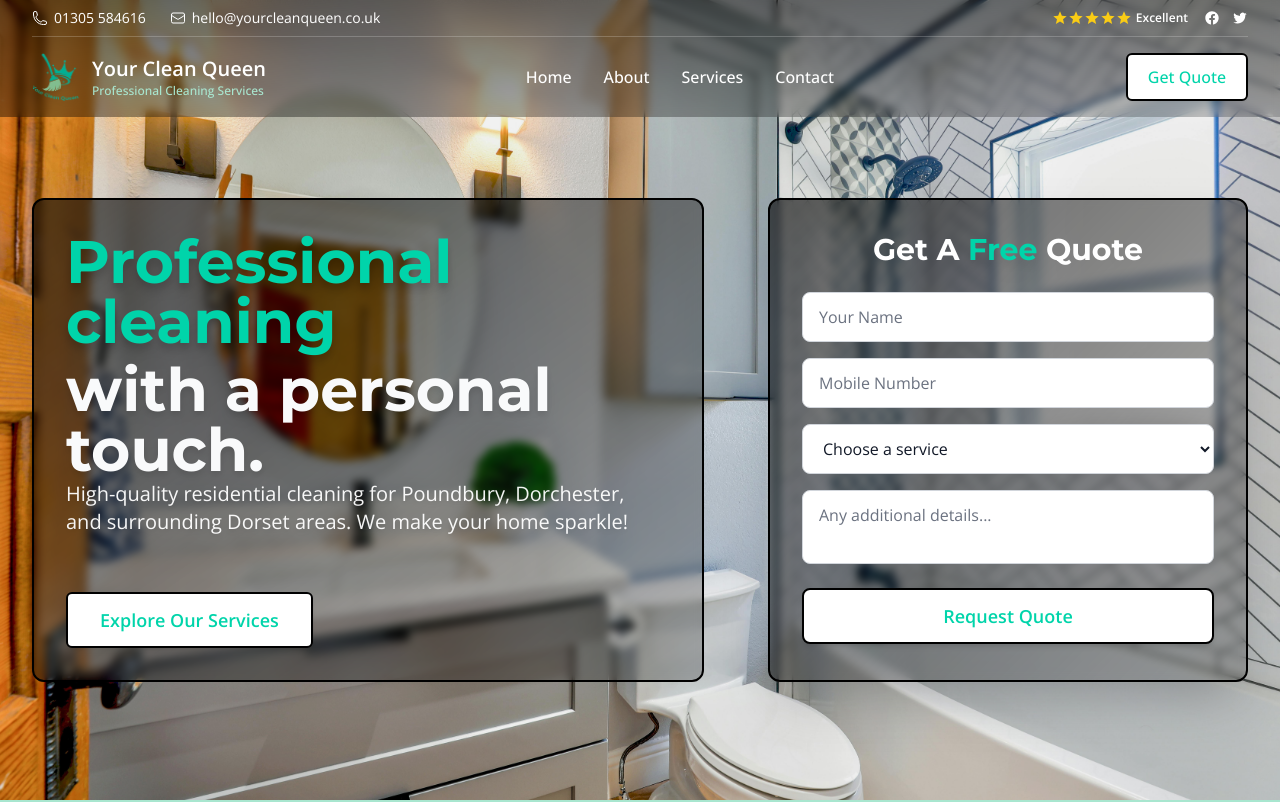
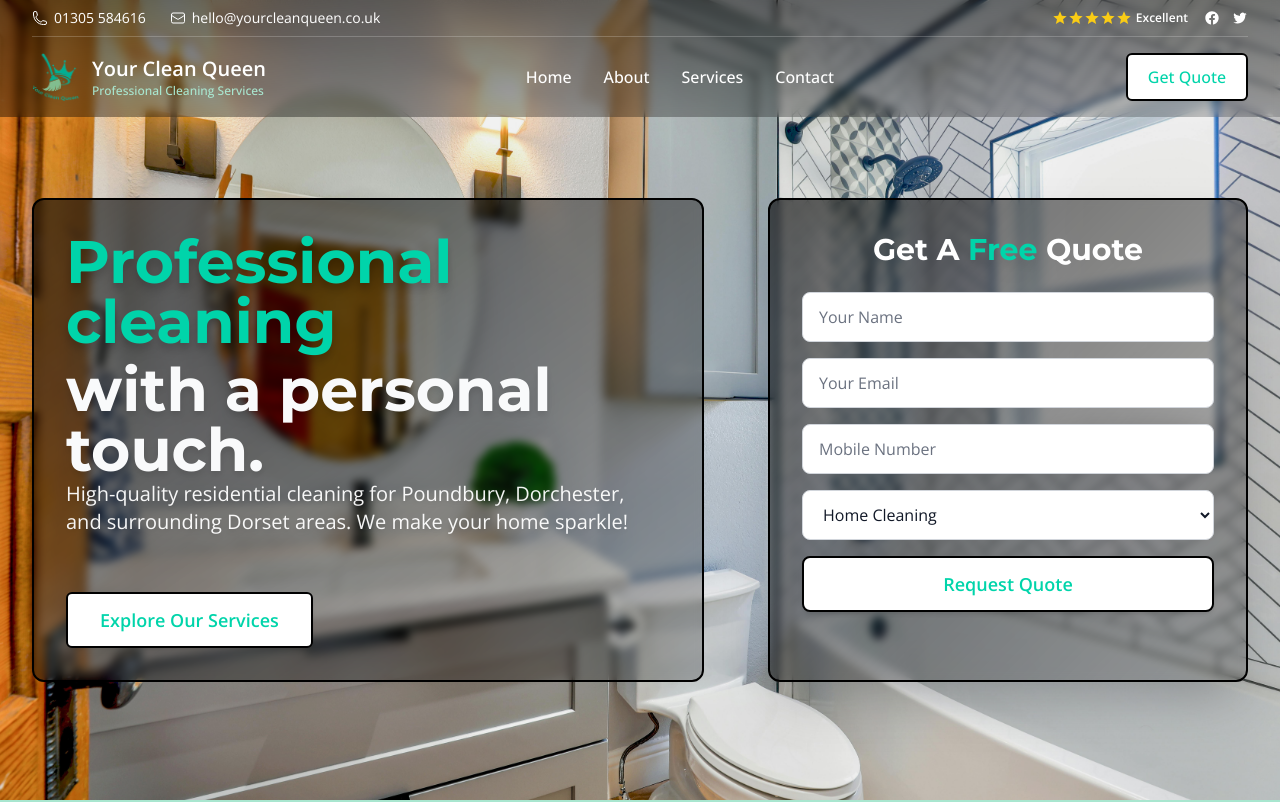
Before and after one commit to RichardDack/Your-Clean-Queen, a Next.js app: page / in a window 1280 px wide. Shown: the top 802 px of the page. Built offline with nearby package versions, Linux system fonts and the light colour scheme.

Commit message:
Update Hero.tsx

```diff
--- a/src/components/Hero.tsx
+++ b/src/components/Hero.tsx
@@ -1,26 +1,10 @@
 'use client';
-import { useState } from 'react';
+import { useForm, ValidationError } from '@formspree/react';
 import Image from 'next/image';
 import Link from 'next/link';
 
 export default function Hero() {
-  const [formData, setFormData] = useState({
-    name: '',
-    phone: '',
-    service: '',
-    comment: ''
-  });
-
-  const handleFormChange = (e: React.ChangeEvent<HTMLInputElement | HTMLSelectElement | HTMLTextAreaElement>) => {
-    setFormData(prev => ({ ...prev, [e.target.name]: e.target.value }));
-  };
-
-  const handleFormSubmit = (e: React.FormEvent) => {
-    e.preventDefault();
-    console.log('Hero form submitted:', formData);
-    alert('Quote request submitted! We will be in touch shortly.');
-    setFormData({ name: '', phone: '', service: '', comment: '' });
-  };
+  const [state, handleSubmitFormspree] = useForm("myzwrrzb");
 
   const servicesOptions = [
     { value: "", label: "Choose a service" },
@@ -77,18 +61,45 @@ export default function Hero() {
               <h3 className="text-xl md:text-2xl lg:text-3xl font-heading font-bold text-white mb-4 md:mb-6 text-center">
                 Get A <span className="drop-shadow-xl" style={{ color: '#00D4AA' }}>Free</span> Quote
               </h3>
-              <form onSubmit={handleFormSubmit} className="space-y-3 md:space-y-4 flex-1">
+              {state.succeeded ? (
+                <div className="text-center py-10 text-white">
+                  <p className="text-lg font-semibold">Thanks for your quote request!</p>
+                  <p className="text-sm">We'll be in touch soon.</p>
+                </div>
+              ) : (
+                <form onSubmit={handleSubmitFormspree} className="space-y-3 md:space-y-4 flex-1">
                 <div>
                   <label htmlFor="hero-name" className="sr-only">Your Name</label>
                   <input
                     type="text"
                     name="name"
                     id="hero-name"
-                    value={formData.name}
-                    onChange={handleFormChange}
                     required
                     className="w-full px-3 py-2.5 md:px-4 md:py-3 rounded-lg border border-gray-300 focus:border-vibrant-green focus:ring-vibrant-green text-gray-900 placeholder-gray-500 bg-white text-sm md:text-base"
                     placeholder="Your Name"
+                  />
+                  <ValidationError
+                    prefix="Name"
+                    field="name"
+                    errors={state.errors}
+                    className="text-red-400 text-xs"
+                  />
+                </div>
+                <div>
+                  <label htmlFor="hero-email" className="sr-only">Your Email</label>
+                  <input
+                    type="email"
+                    name="email"
+                    id="hero-email"
+                    required
+                    className="w-full px-3 py-2.5 md:px-4 md:py-3 rounded-lg border border-gray-300 focus:border-vibrant-green focus:ring-vibrant-green text-gray-900 placeholder-gray-500 bg-white text-sm md:text-base"
+                    placeholder="Your Email"
+                  />
+                  <ValidationError
+                    prefix="Email"
+                    field="email"
+                    errors={state.errors}
+                    className="text-red-400 text-xs"
                   />
                 </div>
                 <div>
@@ -97,11 +108,15 @@ export default function Hero() {
                     type="tel"
                     name="phone"
                     id="hero-phone"
-                    value={formData.phone}
-                    onChange={handleFormChange}
                     required
                     className="w-full px-3 py-2.5 md:px-4 md:py-3 rounded-lg border border-gray-300 focus:border-vibrant-green focus:ring-vibrant-green text-gray-900 placeholder-gray-500 bg-white text-sm md:text-base"
                     placeholder="Mobile Number"
+                  />
+                  <ValidationError
+                    prefix="Phone"
+                    field="phone"
+                    errors={state.errors}
+                    className="text-red-400 text-xs"
                   />
                 </div>
                 <div>
@@ -109,8 +124,6 @@ export default function Hero() {
                   <select
                     name="service"
                     id="hero-service"
-                    value={formData.service}
-                    onChange={handleFormChange}
                     required
                     className="w-full px-3 py-2.5 md:px-4 md:py-3 rounded-lg border border-gray-300 focus:border-vibrant-green focus:ring-vibrant-green text-gray-900 bg-white text-sm md:text-base"
                   >
@@ -120,26 +133,22 @@ export default function Hero() {
                       </option>
                     ))}
                   </select>
-                </div>
-                <div>
-                  <label htmlFor="hero-comment" className="sr-only">Comment</label>
-                  <textarea
-                    name="comment"
-                    id="hero-comment"
-                    value={formData.comment}
-                    onChange={handleFormChange}
-                    rows={2}
-                    className="w-full px-3 py-2.5 md:px-4 md:py-3 rounded-lg border border-gray-300 focus:border-vibrant-green focus:ring-vibrant-green text-gray-900 placeholder-gray-500 resize-none bg-white text-sm md:text-base"
-                    placeholder="Any additional details..."
+                  <ValidationError
+                    prefix="Service"
+                    field="service"
+                    errors={state.errors}
+                    className="text-red-400 text-xs"
                   />
                 </div>
                 <button
                   type="submit"
+                  disabled={state.submitting}
                   className="w-full bg-white hover:bg-gray-100 text-vibrant-green font-bold py-2.5 md:py-3 px-6 md:px-8 rounded-lg transition-colors duration-300 text-base md:text-lg shadow-md mt-auto border-2 border-black"
                 >
                   Request Quote
                 </button>
-              </form>
+                </form>
+              )}
             </div>
           </div>
         </div>
```
